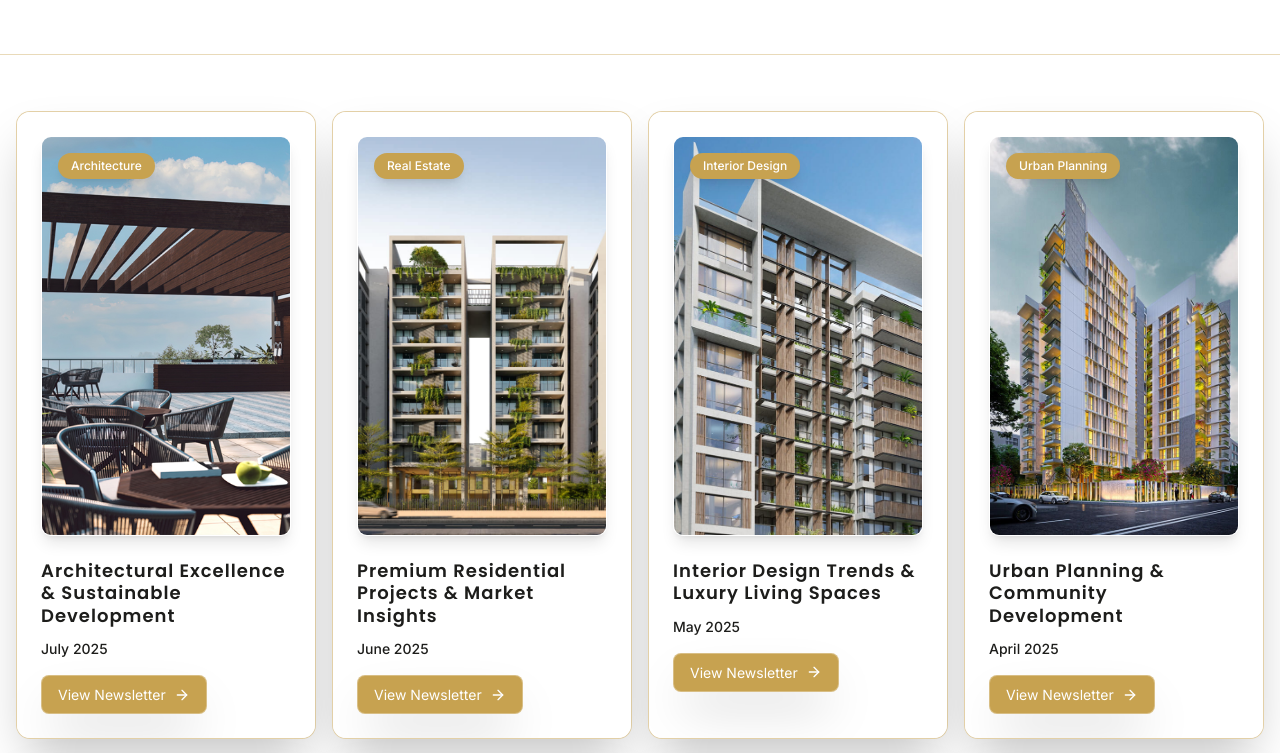
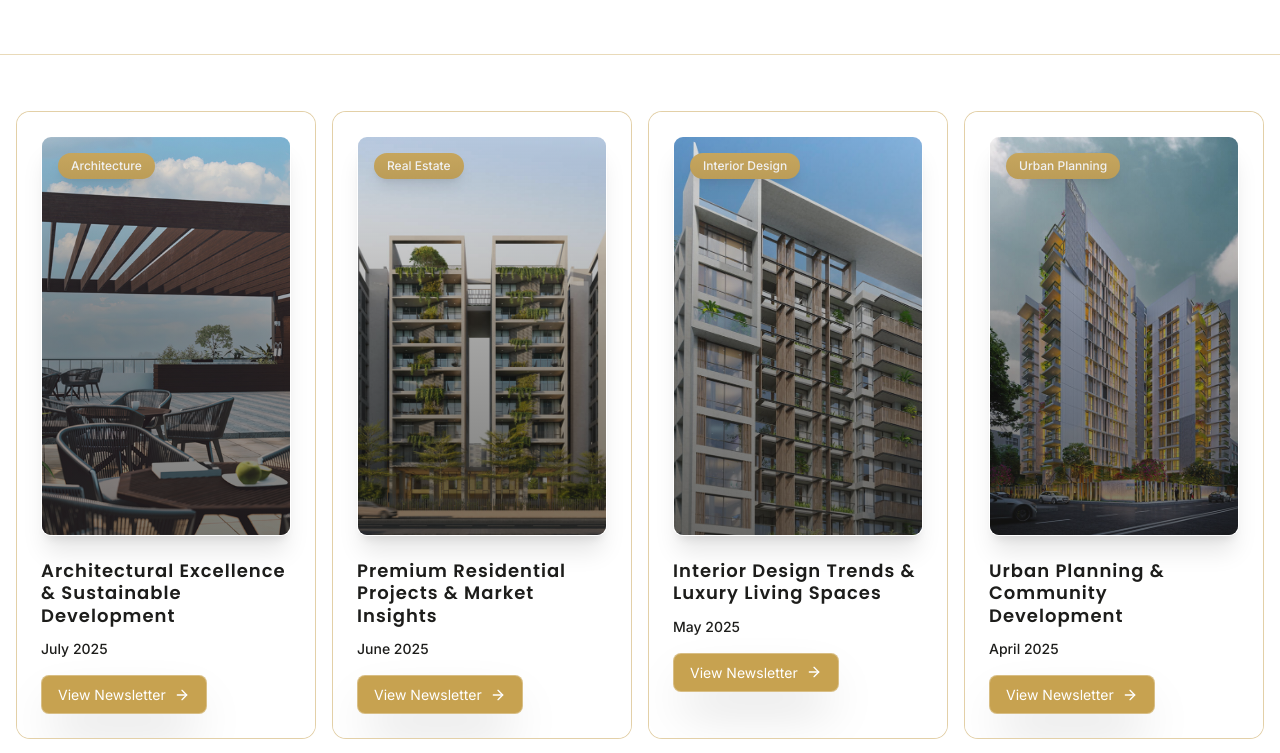
Before and after one commit to FayzulIslamFaisal/promise-holding-properties, a Next.js app: page /media-center in a window 1280 px wide. Shown: the part 689-1442 px from the top of the page. Built offline with nearby package versions, Linux system fonts and the light colour scheme.

Commit message:
bg-gradient add by mediacenter component

```diff
--- a/src/app/globals.css
+++ b/src/app/globals.css
@@ -126,7 +126,7 @@
   --sidebar-ring: oklch(0.551 0.027 264.364);
 
 
-  --custom-bg-body: oklch(22.64% 0.000 0);
+  --custom-bg-body: oklch(26.64% 0.000 0);
   --custom-text-secondary:oklch(72.95% 0.110 85.13);
   --custom-text-primary:oklch(23.00% 0.004 106.69);
   --custom-text-black:oklch(0.00% 0.000 0);
--- a/src/components/media-center/MediaCenterContentCard.tsx
+++ b/src/components/media-center/MediaCenterContentCard.tsx
@@ -22,13 +22,13 @@ interface MediaCenterContentCardProps {
 const MediaCenterContentCard: React.FC<MediaCenterContentCardProps> = ({ newsletter }) => {
   return (
     <Card
-      className="group cursor-pointer py-0 transition-all duration-300 hover:scale-105 overflow-hidden border border-[var(--custom-bg-accent)]/50 shadow-2xl hover:shadow-3xl"
+      className="group cursor-pointer py-0 transition-all duration-300 hover:scale-102 overflow-hidden border border-[var(--custom-bg-accent)]/50 shadow-[0_0_25px_rgba(255,255,255,0.2)] hover:shadow-[0_0_25px_rgba(255,255,255,0.4)]"
     >
       <CardContent className="p-0 relative h-full bg-[var(--custom-bg-white)] dark:bg-[var(--custom-bg-primary)] pb-4 md:pb-6">
         {/* Cover Image with Badge */}
         <div className="p-4 md:p-6">
             <div
-            className="relative overflow-hidden w-full h-[300px] md:h-[400px] rounded-lg border border-[var(--custom-bg-white)]/40 shadow-lg group-hover:shadow-xl transition-shadow duration-300"
+            className="relative overflow-hidden w-full h-[300px] md:h-[400px] rounded-lg border border-[var(--custom-bg-white)]/40 shadow-xl group-hover:shadow-2xl transition-shadow duration-300"
             >
             <Image
                 src={newsletter.coverImage || "/placeholder.svg"}
@@ -42,6 +42,7 @@ const MediaCenterContentCard: React.FC<MediaCenterContentCardProps> = ({ newslet
             >
                 {newsletter.tags}
             </Badge>
+            <div className="absolute inset-0 bg-gradient-to-t from-[var(--custom-bg-primary)]/60 dark:from-[var(--custom-bg-accent)]/60 via-[var(--custom-bg-primary)]/40  dark:via-[var(--custom-bg-primary)]/40 to-[var(--custom-bg-white)]/10 dark:to-[var(--custom-bg-white)]/10 transition-opacity duration-500 group-hover:opacity-90" />
             </div>
         </div>
 
```
